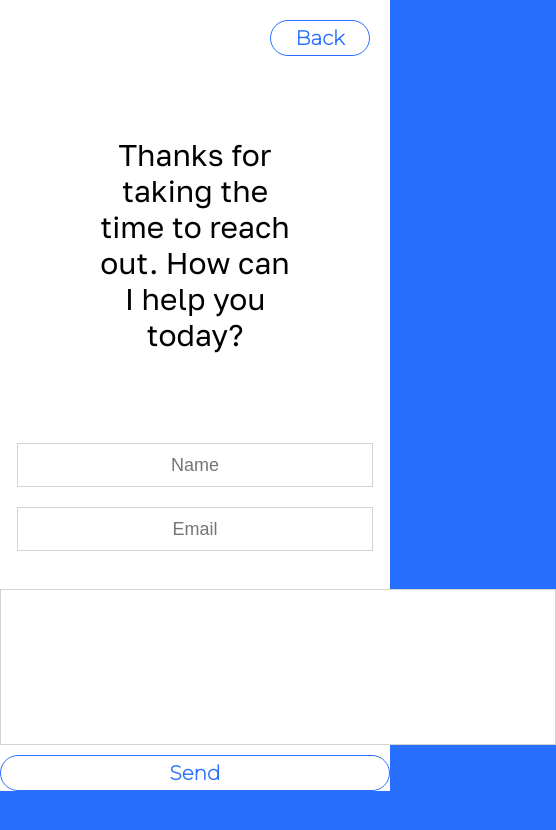
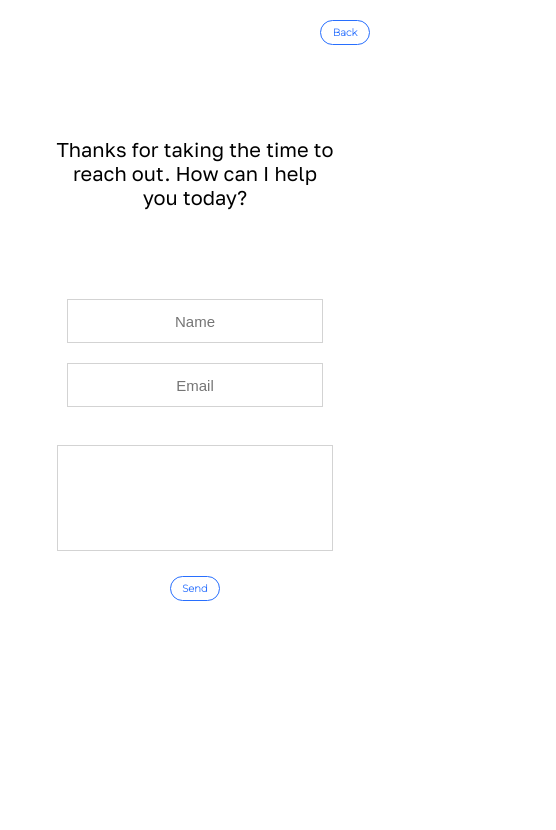
Before and after one commit to Maks1493/portfolio, a plain HTML site: page contact.html in a window 390 px wide. Shown: the whole page, 556 px wide, since content can reach past the window. Drawn offline with nearby package versions, Linux system fonts and the light colour scheme; a web font is replaced by a local one.

Commit message:
made contact and cv section responsive

```diff
--- a/contact.html
+++ b/contact.html
@@ -1,5 +1,5 @@
 <!DOCTYPE html>
-<html lang="en" id="contact">
+<html lang="en" class="subpage">
 <head>
     <meta charset="UTF-8">
     <meta http-equiv="X-UA-Compatible" content="IE=edge">
--- a/style.css
+++ b/style.css
@@ -457,6 +457,38 @@ input[type=checkbox]:checked ~ .sidebarIconToggle > .diagonal.part-2 {
         padding: 5px;
     }
 
+    .exitbtn {
+        font-size: 10px;
+        width: 50px;
+    }
+
+    #btnsend {
+        font-size: 10px;
+        width: 50px;
+        margin: auto;
+        margin-top: 25px;
+    }
+
+    #message {
+        height: 100px;
+        width: 270px;
+    }
+
+    #name {
+        font-size: 15px;
+        width: 250px;
+    }
+
+    #email {
+        font-size: 15px;
+        width: 250px;
+    }
+
+    #pcontact {
+        font-size: 20px;
+        width: 280px;
+    }
+
     }
 
     @media only screen and (max-width: 480px) {
@@ -544,4 +576,47 @@ input[type=checkbox]:checked ~ .sidebarIconToggle > .diagonal.part-2 {
         padding: 5px;
     }
 
+    .exitbtn {
+        font-size: 10px;
+        width: 50px;
     }
+
+    #btnsend {
+        font-size: 10px;
+        width: 50px;
+        margin: auto;
+        margin-top: 25px;
+    }
+
+    #message {
+        height: 100px;
+        width: 270px;
+    }
+
+    #name {
+        font-size: 15px;
+        width: 250px;
+    }
+
+    #email {
+        font-size: 15px;
+        width: 250px;
+    }
+
+    #pcontact {
+        font-size: 20px;
+        width: 280px;
+    }
+
+    #btndownload {
+        font-size: 10px;
+        width: 90px;
+        right: 80px;
+    }
+
+    #imgcv {
+        width: 80%;
+        height: 80%;
+    }
+
+    }
```
Also changed, not shown: cv.html (+1 -1 lines).
